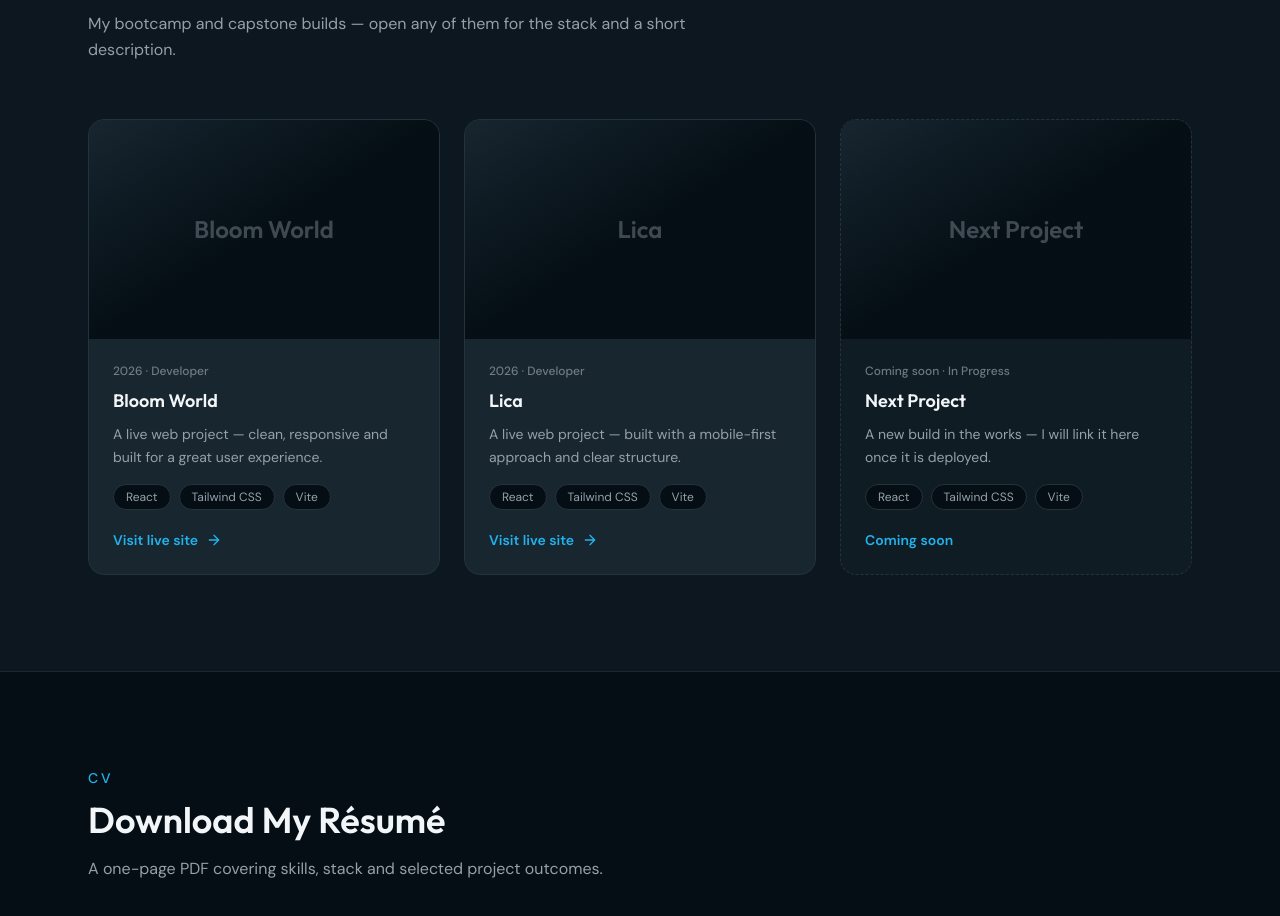
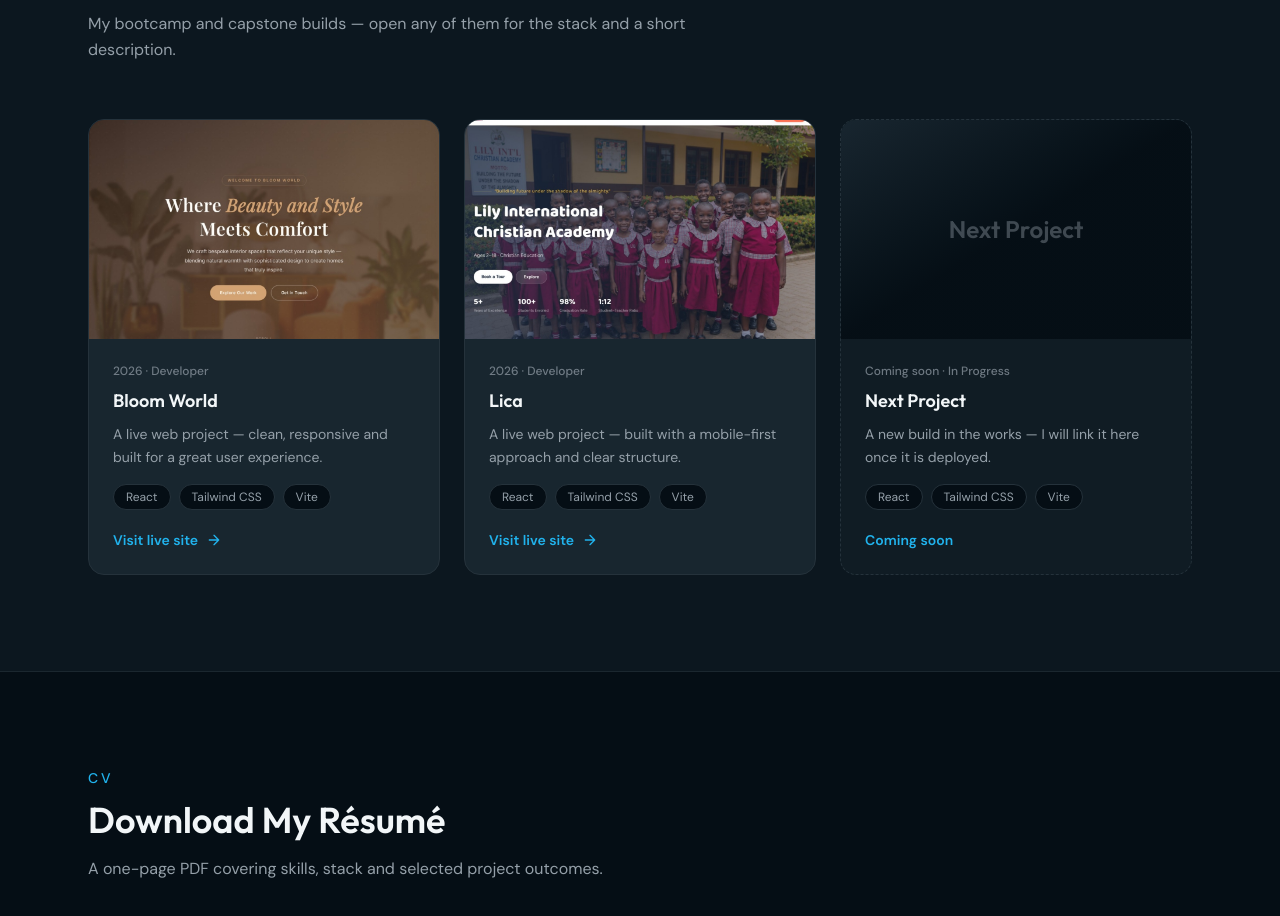
Before and after one commit to blessedjonathan2010-cyber/blessed-portfolio, a React (Vite) app: page / in a window 1280 px wide. Shown: the part 3440-4356 px from the top of the page. Built offline with nearby package versions, Linux system fonts and the light colour scheme.

Commit message:
Add live project screenshots

```diff
--- a/src/data/portfolio.js
+++ b/src/data/portfolio.js
@@ -91,7 +91,7 @@ export const data = {
       description: 'A live web project — clean, responsive and built for a great user experience.',
       stack: ['React', 'Tailwind CSS', 'Vite'],
       link: 'https://bloom-world.netlify.app',
-      image: '',
+      image: '/images/bloom-world.jpg',
     },
     {
       title: 'Lica',
@@ -100,7 +100,7 @@ export const data = {
       description: 'A live web project — built with a mobile-first approach and clear structure.',
       stack: ['React', 'Tailwind CSS', 'Vite'],
       link: 'https://lica-livid.vercel.app',
-      image: '',
+      image: '/images/lica.jpg',
     },
     {
       title: 'Next Project',
```
Also changed, not shown: public/images/bloom-world.jpg (added), public/images/lica.jpg (added).
